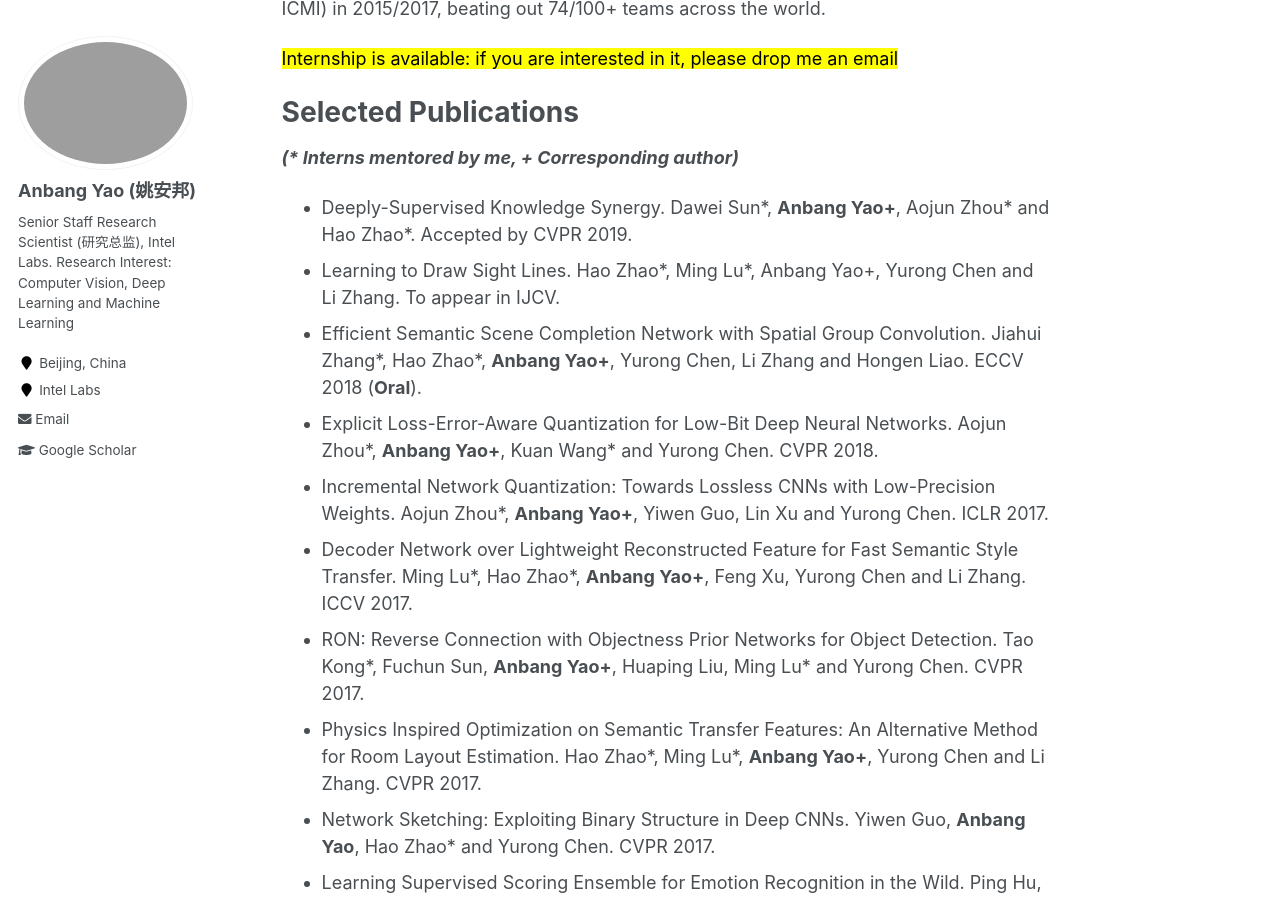
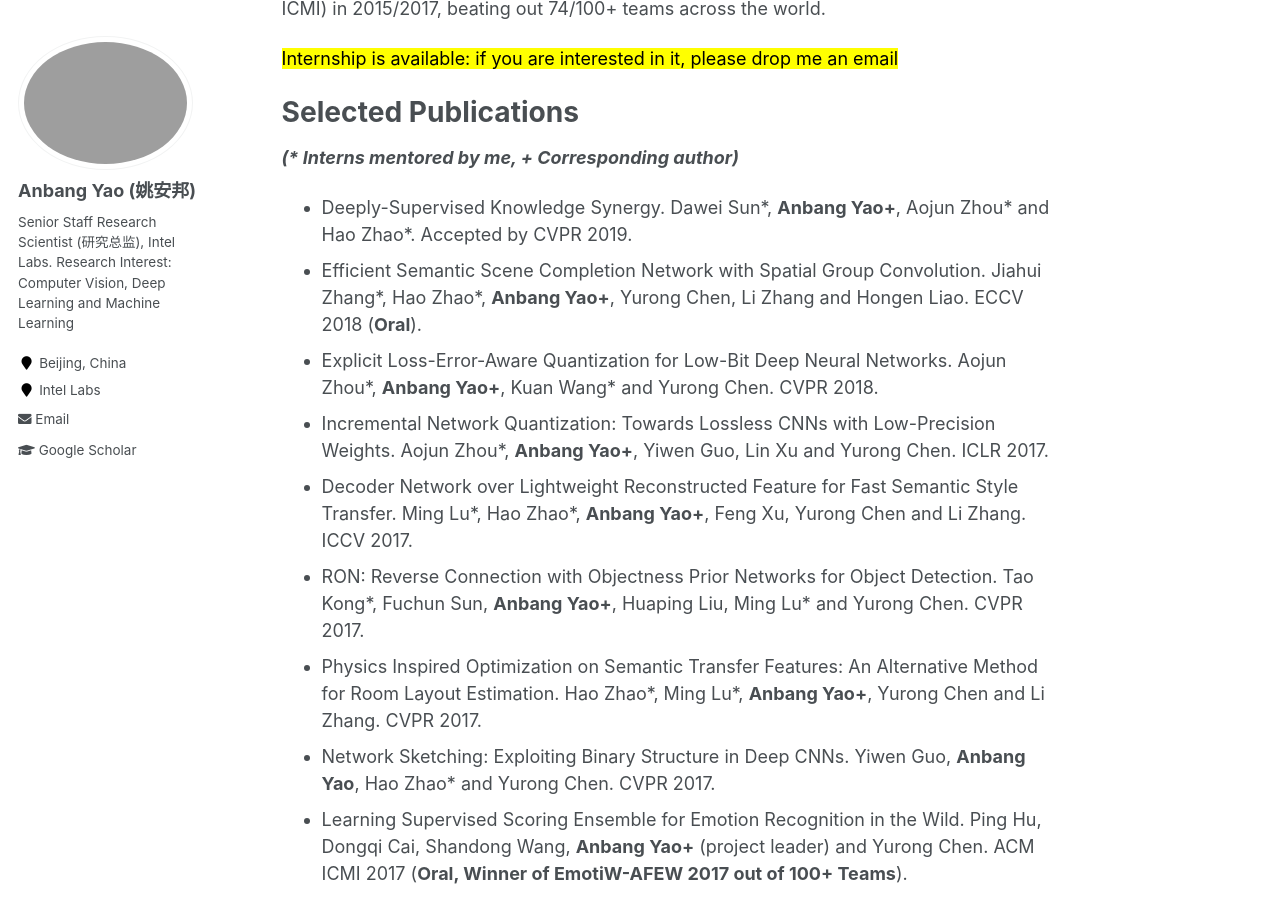
Before and after one commit to YaoAnbang/YaoAnbang.github.io, a Jekyll site: the page built from _pages/about.md, in a window 1280 px wide and 900 px high, scrolled down 491 px. Built offline with Jekyll 4.4.1, drawn with Linux system fonts in a browser that asks for light colours.

Commit message:
Update about.md

```diff
--- a/_pages/about.md
+++ b/_pages/about.md
@@ -23,7 +23,6 @@ Selected Publications
 ***(\* Interns mentored by me, \+ Corresponding author)***
 
 + Deeply-Supervised Knowledge Synergy. Dawei Sun\*, **Anbang Yao+**, Aojun Zhou\* and Hao Zhao\*. Accepted by CVPR 2019.
-+ Learning to Draw Sight Lines. Hao Zhao\*, Ming Lu\*, Anbang Yao+, Yurong Chen and Li Zhang. To appear in IJCV.
 + Efficient Semantic Scene Completion Network with Spatial Group Convolution. Jiahui Zhang\*, Hao Zhao\*, **Anbang Yao+**, Yurong Chen, Li Zhang and Hongen Liao. ECCV 2018 (**Oral**).
 + Explicit Loss-Error-Aware Quantization for Low-Bit Deep Neural Networks.  Aojun Zhou\*, **Anbang Yao+**, Kuan Wang\* and Yurong Chen. CVPR 2018.
 + Incremental Network Quantization: Towards Lossless CNNs with Low-Precision Weights. Aojun Zhou\*, **Anbang Yao+**, Yiwen Guo, Lin Xu and Yurong Chen. ICLR 2017.
```
